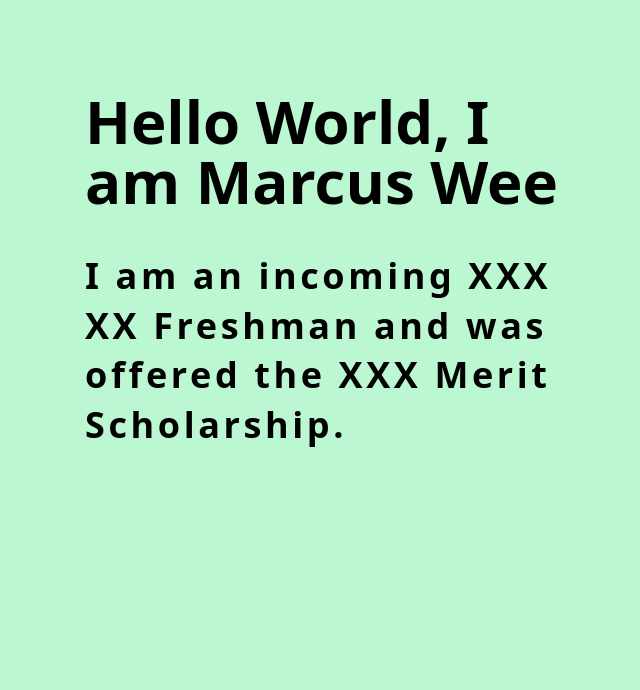
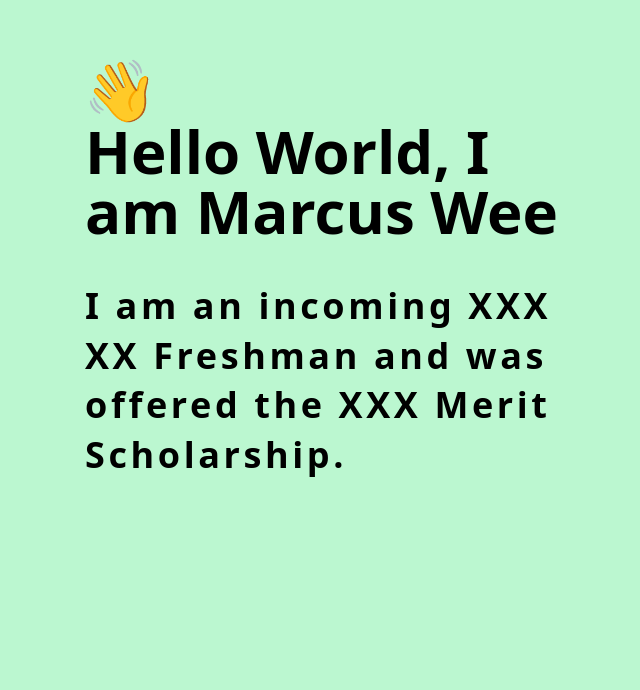
Before and after one commit to btjm123/personal, a Next.js app: page / in a window 1280 px wide. Shown: the part 110-800 px from the top of the page, without its empty margins (75-715 px from the left). Built offline with nearby package versions, Linux system fonts and the light colour scheme.

Commit message:
added waving animation

```diff
--- a/src/pages/index.tsx
+++ b/src/pages/index.tsx
@@ -25,6 +25,9 @@ import { useEffect } from 'react';
 const inter = Inter({ subsets: ['latin'] });
 
 export default function Home() {
+  // Hello Animation
+  const helloAnimation = useAnimation();
+
   // About Me Animation
   const aboutMeAnimation = useAnimation();
   const [aboutMeRef, isAboutMeShown] = useInView();
@@ -55,6 +58,22 @@ export default function Home() {
     hidden: { opacity: 0, scale: 0.7 },
   };
 
+  const shakeVariant = {
+    start: (i: number) => ({
+      x: i % 2 === 0 ? [-0.5, 1.8, 0] : [0.5, -1.8, 0],
+      y: i % 2 === 0 ? [-0.5, 1.8, 0] : [0.5, -1.8, 0],
+      transition: {
+        delay: 0.2,
+        repeat: Infinity,
+        duration: 0.8,
+      },
+    }),
+  };
+
+  useEffect(() => {
+    helloAnimation.start('start');
+  }, [helloAnimation]);
+
   useEffect(() => {
     aboutMeAnimation.start(isAboutMeShown ? 'visible' : 'hidden');
     firstExpAnimation.start(isFirstExpShown ? 'visible' : 'hidden');
@@ -77,6 +96,19 @@ export default function Home() {
       {/* Intro Section */}
       <section className="min-h-screen bg-green-200 flex items-center">
         <div className="w-1/2 pl-40">
+          {/* <Image
+            width={100}
+            height={100}
+            src={`https://arc.nus.edu.sg/wordpress/wp-content/uploads/2019/10/1200px-NUS_coat_of_arms.svg_-1.png`}
+          /> */}
+          <motion.p
+            className="text-6xl"
+            variants={shakeVariant}
+            initial="start"
+            animate={helloAnimation}
+          >
+            👋
+          </motion.p>
           <FirstHeading>Hello World, I am Marcus Wee</FirstHeading>
           <SecondHeading>
             I am an incoming XXX XX Freshman and was offered the XXX Merit
```
